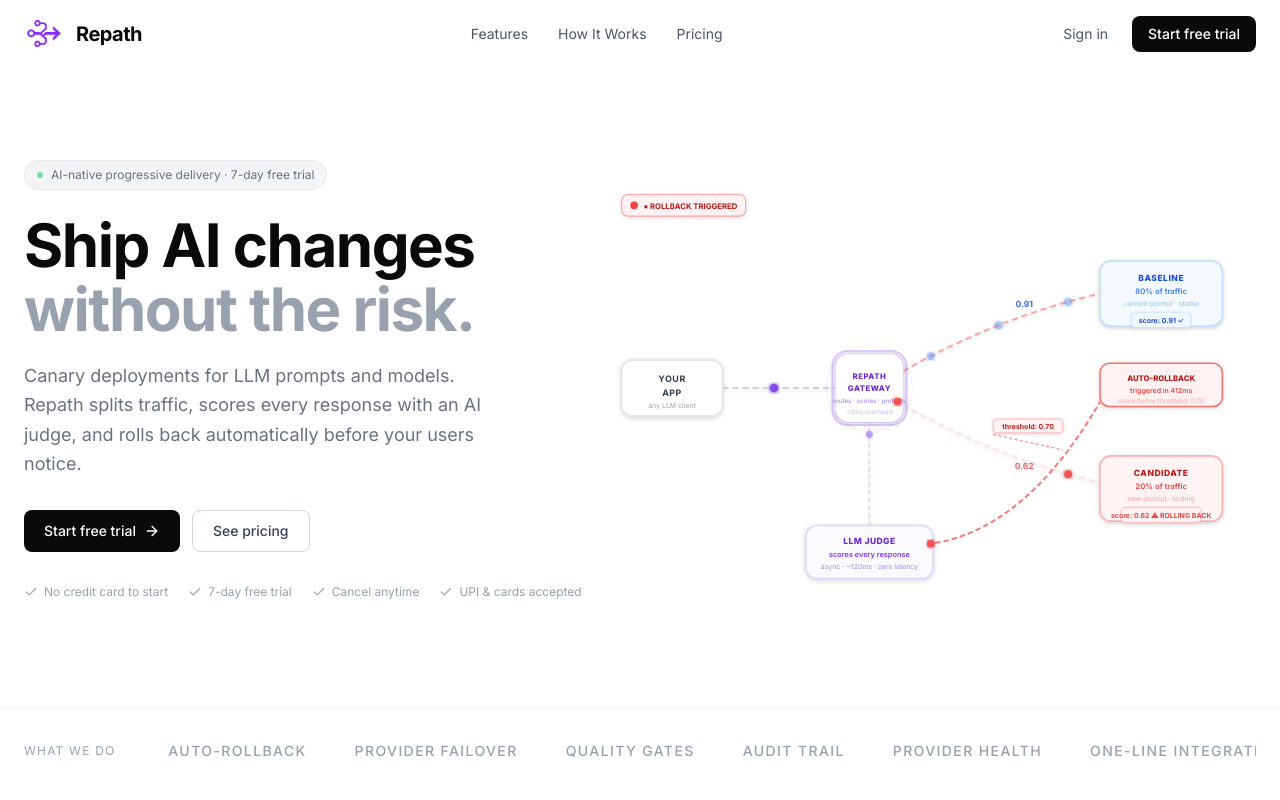
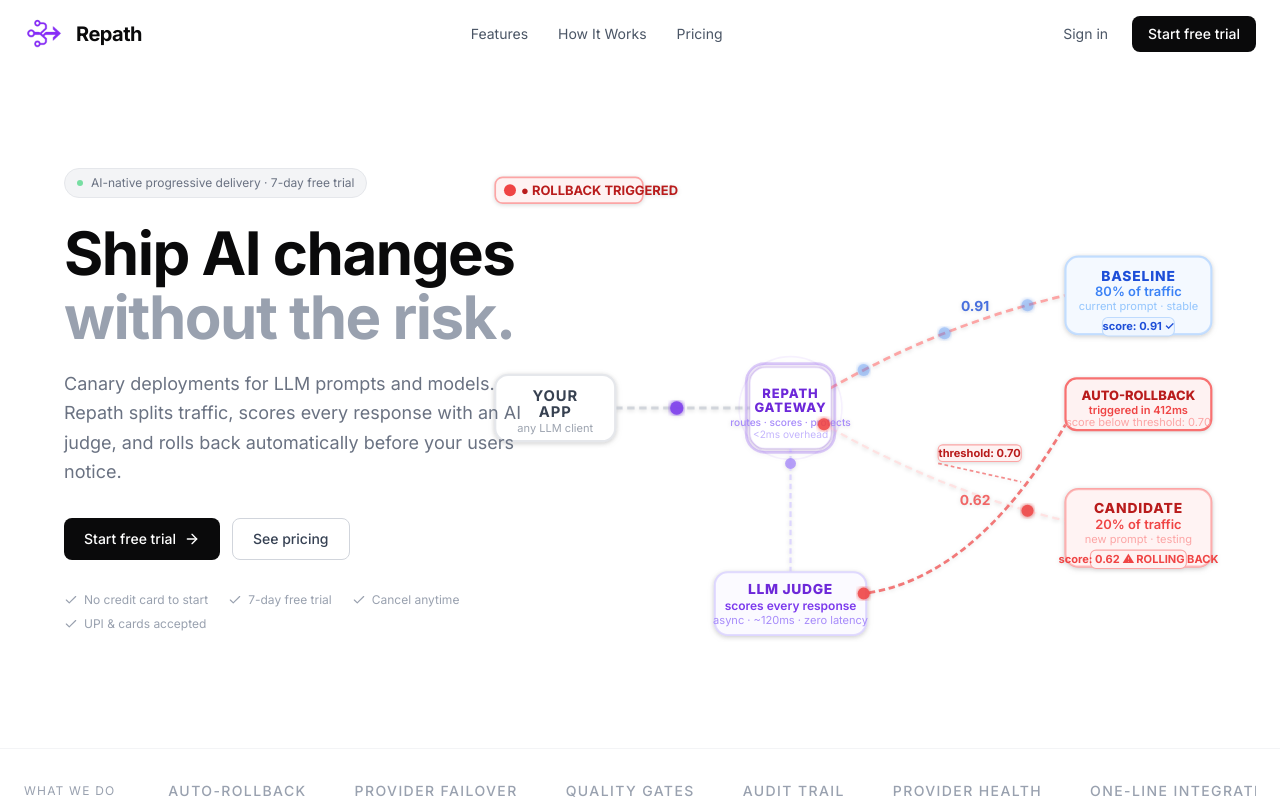
Before and after one commit to repathhq/repath, a Next.js app in the folder dashboard/: page / in a window 1280 px wide. Shown: the top 800 px of the page. Built offline with nearby package versions, Linux system fonts and the light colour scheme.

Commit message:
feat: scale hero animation 38% bigger — larger container, full-width hero, bigger dots/text/strokes

```diff
--- a/dashboard/app/page.tsx
+++ b/dashboard/app/page.tsx
@@ -300,7 +300,7 @@
   const qColor     = isRollback ? "#ef4444" : candidateQ >= 0.85 ? "#15803d" : "#b45309";
 
   return (
-    <div className="absolute right-0 top-1/2 -translate-y-1/2 w-[52%] min-w-[480px] h-[520px] pointer-events-none select-none" aria-hidden>
+    <div className="absolute right-0 top-1/2 -translate-y-1/2 w-[62%] min-w-[600px] h-[640px] pointer-events-none select-none" aria-hidden>
       <svg viewBox="0 0 860 520" fill="none" xmlns="http://www.w3.org/2000/svg" className="w-full h-full drop-shadow-sm">
         <defs>
           <filter id="glow-v"><feGaussianBlur stdDeviation="3" result="blur"/><feMerge><feMergeNode in="blur"/><feMergeNode in="SourceGraphic"/></feMerge></filter>
@@ -310,116 +310,116 @@
 
         {/* ─── Connection lines ─────────────────────────────────────────── */}
         {/* App → Gateway */}
-        <line x1="140" y1="260" x2="298" y2="260" stroke="#d1d5db" strokeWidth="2.5" strokeDasharray="8 5"/>
+        <line x1="140" y1="260" x2="298" y2="260" stroke="#d1d5db" strokeWidth="3.0" strokeDasharray="8 5"/>
 
         {/* Gateway → Baseline */}
-        <path d="M 362 245 Q 490 170 628 138" stroke={isRollback ? "#fca5a5" : "#bfdbfe"} strokeWidth="2.5" strokeDasharray="8 5" fill="none"/>
+        <path d="M 362 245 Q 490 170 628 138" stroke={isRollback ? "#fca5a5" : "#bfdbfe"} strokeWidth="3.0" strokeDasharray="8 5" fill="none"/>
 
         {/* Gateway → Candidate */}
         <path d="M 362 275 Q 490 350 628 382" stroke={isRollback ? "#fee2e2" : isShadow ? "#ddd6fe" : "#fde68a"} strokeWidth={isShadow ? "1.5" : "2.5"} strokeDasharray={isShadow ? "5 5" : "8 5"} fill="none" opacity={isShadow ? "0.7" : "1"}/>
 
         {/* Gateway → LLM Judge (down) */}
-        <line x1="330" y1="302" x2="330" y2="438" stroke="#ddd6fe" strokeWidth="2" strokeDasharray="6 4"/>
+        <line x1="330" y1="302" x2="330" y2="438" stroke="#ddd6fe" strokeWidth="2.4" strokeDasharray="6 4"/>
 
         {/* LLM Judge → Rollback arrow (only on rollback phase) */}
         {isRollback && (
-          <path d="M 382 463 Q 520 463 628 278" stroke="#ef4444" strokeWidth="2.5" strokeDasharray="7 4" fill="none" opacity="0.7"/>
+          <path d="M 382 463 Q 520 463 628 278" stroke="#ef4444" strokeWidth="3.0" strokeDasharray="7 4" fill="none" opacity="0.7"/>
         )}
 
         {/* ─── NODES ───────────────────────────────────────────────────── */}
 
         {/* YOUR APP */}
-        <rect x="10" y="224" width="130" height="72" rx="14" fill="white" stroke="#e5e7eb" strokeWidth="2" filter="url(#shadow)"/>
-        <text x="75" y="252" textAnchor="middle" fontSize="11.5" fill="#374151" fontFamily="Inter,sans-serif" fontWeight="700" letterSpacing="0.06em">YOUR</text>
-        <text x="75" y="270" textAnchor="middle" fontSize="11.5" fill="#374151" fontFamily="Inter,sans-serif" fontWeight="700" letterSpacing="0.06em">APP</text>
-        <text x="75" y="286" textAnchor="middle" fontSize="9" fill="#9ca3af" fontFamily="Inter,sans-serif">any LLM client</text>
+        <rect x="10" y="224" width="130" height="72" rx="14" fill="white" stroke="#e5e7eb" strokeWidth="2.4" filter="url(#shadow)"/>
+        <text x="75" y="252" textAnchor="middle" fontSize="16" fill="#374151" fontFamily="Inter,sans-serif" fontWeight="700" letterSpacing="0.06em">YOUR</text>
+        <text x="75" y="270" textAnchor="middle" fontSize="16" fill="#374151" fontFamily="Inter,sans-serif" fontWeight="700" letterSpacing="0.06em">APP</text>
+        <text x="75" y="286" textAnchor="middle" fontSize="12" fill="#9ca3af" fontFamily="Inter,sans-serif">any LLM client</text>
 
         {/* REPATH GATEWAY — big bold center */}
-        <rect x="282" y="212" width="96" height="96" rx="20" fill="rgba(124,58,237,0.06)" stroke="rgba(124,58,237,0.25)" strokeWidth="2.5" filter="url(#shadow)"/>
-        <rect x="286" y="216" width="88" height="88" rx="17" fill="white" stroke="rgba(124,58,237,0.12)" strokeWidth="1.5"/>
+        <rect x="282" y="212" width="96" height="96" rx="20" fill="rgba(124,58,237,0.06)" stroke="rgba(124,58,237,0.25)" strokeWidth="3.0" filter="url(#shadow)"/>
+        <rect x="286" y="216" width="88" height="88" rx="17" fill="white" stroke="rgba(124,58,237,0.12)" strokeWidth="1.8"/>
         {/* Pulsing ring */}
-        <circle cx="330" cy="260" r={52 + Math.sin(tick * 0.08) * 4} stroke="rgba(124,58,237,0.07)" strokeWidth="1.5" fill="none"/>
-        <text x="330" y="249" textAnchor="middle" fontSize="10" fill="#6d28d9" fontFamily="Inter,sans-serif" fontWeight="800" letterSpacing="0.07em">REPATH</text>
-        <text x="330" y="264" textAnchor="middle" fontSize="10" fill="#6d28d9" fontFamily="Inter,sans-serif" fontWeight="800" letterSpacing="0.07em">GATEWAY</text>
-        <text x="330" y="279" textAnchor="middle" fontSize="8" fill="#a78bfa" fontFamily="Inter,sans-serif" fontWeight="500">routes · scores · protects</text>
-        <text x="330" y="293" textAnchor="middle" fontSize="8" fill="#c4b5fd" fontFamily="Inter,sans-serif">&lt;2ms overhead</text>
+        <circle cx="330" cy="260" r={52 + Math.sin(tick * 0.08) * 4} stroke="rgba(124,58,237,0.07)" strokeWidth="1.8" fill="none"/>
+        <text x="330" y="249" textAnchor="middle" fontSize="14" fill="#6d28d9" fontFamily="Inter,sans-serif" fontWeight="800" letterSpacing="0.07em">REPATH</text>
+        <text x="330" y="264" textAnchor="middle" fontSize="14" fill="#6d28d9" fontFamily="Inter,sans-serif" fontWeight="800" letterSpacing="0.07em">GATEWAY</text>
+        <text x="330" y="279" textAnchor="middle" fontSize="11" fill="#a78bfa" fontFamily="Inter,sans-serif" fontWeight="500">routes · scores · protects</text>
+        <text x="330" y="293" textAnchor="middle" fontSize="11" fill="#c4b5fd" fontFamily="Inter,sans-serif">&lt;2ms overhead</text>
 
         {/* BASELINE node */}
-        <rect x="628" y="96" width="158" height="84" rx="14" fill="white" stroke="#bfdbfe" strokeWidth="2" filter="url(#shadow)"/>
+        <rect x="628" y="96" width="158" height="84" rx="14" fill="white" stroke="#bfdbfe" strokeWidth="2.4" filter="url(#shadow)"/>
         <rect x="628" y="96" width="158" height="84" rx="14" fill="rgba(219,234,254,0.3)" stroke="none"/>
-        <text x="707" y="122" textAnchor="middle" fontSize="11" fill="#1d4ed8" fontFamily="Inter,sans-serif" fontWeight="800" letterSpacing="0.06em">BASELINE</text>
-        <text x="707" y="139" textAnchor="middle" fontSize="10" fill="#3b82f6" fontFamily="Inter,sans-serif" fontWeight="600">80% of traffic</text>
-        <text x="707" y="154" textAnchor="middle" fontSize="9" fill="#93c5fd" fontFamily="Inter,sans-serif">current prompt · stable</text>
+        <text x="707" y="122" textAnchor="middle" fontSize="15" fill="#1d4ed8" fontFamily="Inter,sans-serif" fontWeight="800" letterSpacing="0.06em">BASELINE</text>
+        <text x="707" y="139" textAnchor="middle" fontSize="14" fill="#3b82f6" fontFamily="Inter,sans-serif" fontWeight="600">80% of traffic</text>
+        <text x="707" y="154" textAnchor="middle" fontSize="12" fill="#93c5fd" fontFamily="Inter,sans-serif">current prompt · stable</text>
         {/* Quality badge */}
-        <rect x="668" y="162" width="78" height="20" rx="6" fill="#eff6ff" stroke="#bfdbfe" strokeWidth="1"/>
-        <text x="707" y="176" textAnchor="middle" fontSize="9" fill="#1d4ed8" fontFamily="Inter,sans-serif" fontWeight="700">score: {baselineQ.toFixed(2)} ✓</text>
+        <rect x="668" y="162" width="78" height="20" rx="6" fill="#eff6ff" stroke="#bfdbfe" strokeWidth="1.2"/>
+        <text x="707" y="176" textAnchor="middle" fontSize="12" fill="#1d4ed8" fontFamily="Inter,sans-serif" fontWeight="700">score: {baselineQ.toFixed(2)} ✓</text>
 
         {/* CANDIDATE node */}
         <rect x="628" y="348" width="158" height="84" rx="14" fill="white"
-          stroke={isRollback ? "#fca5a5" : isShadow ? "#ddd6fe" : "#fde68a"} strokeWidth="2" filter="url(#shadow)"/>
+          stroke={isRollback ? "#fca5a5" : isShadow ? "#ddd6fe" : "#fde68a"} strokeWidth="2.4" filter="url(#shadow)"/>
         <rect x="628" y="348" width="158" height="84" rx="14"
           fill={isRollback ? "rgba(254,226,226,0.4)" : isShadow ? "rgba(237,233,254,0.3)" : "rgba(254,243,199,0.3)"} stroke="none"/>
-        <text x="707" y="374" textAnchor="middle" fontSize="11"
+        <text x="707" y="374" textAnchor="middle" fontSize="15"
           fill={isRollback ? "#b91c1c" : isShadow ? "#6d28d9" : "#b45309"} fontFamily="Inter,sans-serif" fontWeight="800" letterSpacing="0.06em">
           {isShadow ? "SHADOW" : "CANDIDATE"}
         </text>
-        <text x="707" y="391" textAnchor="middle" fontSize="10"
+        <text x="707" y="391" textAnchor="middle" fontSize="14"
           fill={isRollback ? "#ef4444" : isShadow ? "#7c3aed" : "#d97706"} fontFamily="Inter,sans-serif" fontWeight="600">
           {isShadow ? "parallel · no user impact" : "20% of traffic"}
         </text>
-        <text x="707" y="406" textAnchor="middle" fontSize="9"
+        <text x="707" y="406" textAnchor="middle" fontSize="12"
           fill={isRollback ? "#fca5a5" : isShadow ? "#a78bfa" : "#fbbf24"} fontFamily="Inter,sans-serif">
           {isShadow ? "shadow test · comparing" : "new prompt · testing"}
         </text>
         {/* Quality badge */}
         <rect x="655" y="414" width="104" height="20" rx="6"
           fill={isRollback ? "#fef2f2" : isShadow ? "#f5f3ff" : "#fffbeb"}
-          stroke={isRollback ? "#fca5a5" : isShadow ? "#ddd6fe" : "#fde68a"} strokeWidth="1"/>
-        <text x="707" y="428" textAnchor="middle" fontSize="9"
+          stroke={isRollback ? "#fca5a5" : isShadow ? "#ddd6fe" : "#fde68a"} strokeWidth="1.2"/>
+        <text x="707" y="428" textAnchor="middle" fontSize="12"
           fill={qColor} fontFamily="Inter,sans-serif" fontWeight="700">
           score: {candidateQ.toFixed(2)} {isRollback ? "⚠ ROLLING BACK" : isShadow ? "● COMPARING" : "→ ADVANCING"}
         </text>
 
         {/* LLM JUDGE node */}
-        <rect x="248" y="438" width="164" height="68" rx="14" fill="white" stroke="#ddd6fe" strokeWidth="2" filter="url(#shadow)"/>
+        <rect x="248" y="438" width="164" height="68" rx="14" fill="white" stroke="#ddd6fe" strokeWidth="2.4" filter="url(#shadow)"/>
         <rect x="248" y="438" width="164" height="68" rx="14" fill="rgba(237,233,254,0.25)" stroke="none"/>
-        <text x="330" y="462" textAnchor="middle" fontSize="11" fill="#6d28d9" fontFamily="Inter,sans-serif" fontWeight="800" letterSpacing="0.05em">LLM JUDGE</text>
-        <text x="330" y="479" textAnchor="middle" fontSize="9.5" fill="#7c3aed" fontFamily="Inter,sans-serif" fontWeight="600">scores every response</text>
-        <text x="330" y="494" textAnchor="middle" fontSize="9" fill="#a78bfa" fontFamily="Inter,sans-serif">async · ~120ms · zero latency</text>
+        <text x="330" y="462" textAnchor="middle" fontSize="15" fill="#6d28d9" fontFamily="Inter,sans-serif" fontWeight="800" letterSpacing="0.05em">LLM JUDGE</text>
+        <text x="330" y="479" textAnchor="middle" fontSize="13" fill="#7c3aed" fontFamily="Inter,sans-serif" fontWeight="600">scores every response</text>
+        <text x="330" y="494" textAnchor="middle" fontSize="12" fill="#a78bfa" fontFamily="Inter,sans-serif">async · ~120ms · zero latency</text>
 
         {/* AUTO-ROLLBACK banner — only when rollback phase */}
         {isRollback && (
           <>
-            <rect x="628" y="228" width="158" height="56" rx="12" fill="#fef2f2" stroke="#f87171" strokeWidth="2"/>
-            <text x="707" y="251" textAnchor="middle" fontSize="10" fill="#b91c1c" fontFamily="Inter,sans-serif" fontWeight="800">AUTO-ROLLBACK</text>
-            <text x="707" y="266" textAnchor="middle" fontSize="9" fill="#ef4444" fontFamily="Inter,sans-serif" fontWeight="600">triggered in 412ms</text>
-            <text x="707" y="279" textAnchor="middle" fontSize="8.5" fill="#fca5a5" fontFamily="Inter,sans-serif">score below threshold: 0.70</text>
+            <rect x="628" y="228" width="158" height="56" rx="12" fill="#fef2f2" stroke="#f87171" strokeWidth="2.4"/>
+            <text x="707" y="251" textAnchor="middle" fontSize="14" fill="#b91c1c" fontFamily="Inter,sans-serif" fontWeight="800">AUTO-ROLLBACK</text>
+            <text x="707" y="266" textAnchor="middle" fontSize="12" fill="#ef4444" fontFamily="Inter,sans-serif" fontWeight="600">triggered in 412ms</text>
+            <text x="707" y="279" textAnchor="middle" fontSize="12" fill="#fca5a5" fontFamily="Inter,sans-serif">score below threshold: 0.70</text>
           </>
         )}
 
         {/* SHADOW MODE label */}
         {isShadow && (
-          <rect x="628" y="228" width="158" height="56" rx="12" fill="#f5f3ff" stroke="#c4b5fd" strokeWidth="2">
+          <rect x="628" y="228" width="158" height="56" rx="12" fill="#f5f3ff" stroke="#c4b5fd" strokeWidth="2.4">
             <animate attributeName="opacity" values="1;0.6;1" dur="2s" repeatCount="indefinite"/>
           </rect>
         )}
         {isShadow && (
           <>
-            <text x="707" y="251" textAnchor="middle" fontSize="10" fill="#6d28d9" fontFamily="Inter,sans-serif" fontWeight="800">SHADOW MODE</text>
-            <text x="707" y="266" textAnchor="middle" fontSize="9" fill="#7c3aed" fontFamily="Inter,sans-serif" fontWeight="600">zero user impact</text>
-            <text x="707" y="279" textAnchor="middle" fontSize="8.5" fill="#a78bfa" fontFamily="Inter,sans-serif">evaluating before expose</text>
+            <text x="707" y="251" textAnchor="middle" fontSize="14" fill="#6d28d9" fontFamily="Inter,sans-serif" fontWeight="800">SHADOW MODE</text>
+            <text x="707" y="266" textAnchor="middle" fontSize="12" fill="#7c3aed" fontFamily="Inter,sans-serif" fontWeight="600">zero user impact</text>
+            <text x="707" y="279" textAnchor="middle" fontSize="12" fill="#a78bfa" fontFamily="Inter,sans-serif">evaluating before expose</text>
           </>
         )}
 
         {/* ─── Phase label (top-left of animation) ───────────────────── */}
         <rect x="10" y="10" width={phase === "routing" ? 148 : phase === "rollback" ? 160 : 148} height="28" rx="8"
           fill={isRollback ? "#fef2f2" : isShadow ? "#f5f3ff" : "#f0fdf4"}
-          stroke={isRollback ? "#fca5a5" : isShadow ? "#ddd6fe" : "#86efac"} strokeWidth="1.5"/>
-        <circle cx="26" cy="24" r="5"
+          stroke={isRollback ? "#fca5a5" : isShadow ? "#ddd6fe" : "#86efac"} strokeWidth="1.8"/>
+        <circle cx="26" cy="24" r="6.5"
           fill={isRollback ? "#ef4444" : isShadow ? "#7c3aed" : "#16a34a"}>
           <animate attributeName="r" values="5;6.5;5" dur="1.4s" repeatCount="indefinite"/>
         </circle>
-        <text x="38" y="29" fontSize="10" fill={isRollback ? "#b91c1c" : isShadow ? "#6d28d9" : "#15803d"} fontFamily="Inter,sans-serif" fontWeight="700">
+        <text x="38" y="29" fontSize="14" fill={isRollback ? "#b91c1c" : isShadow ? "#6d28d9" : "#15803d"} fontFamily="Inter,sans-serif" fontWeight="700">
           {isRollback ? "● ROLLBACK TRIGGERED" : isShadow ? "● SHADOW TESTING" : "● CANARY ROUTING LIVE"}
         </text>
 
@@ -431,7 +431,7 @@
           if (t > 0.45) return null;
           const nt = t / 0.45;
           return (
-            <circle key={`m${i}`} cx={lerp(140, 298, nt)} cy={260} r="5.5" fill="#7c3aed" filter="url(#glow-v)" opacity={0.9}/>
+            <circle key={`m${i}`} cx={lerp(140, 298, nt)} cy={260} r="7.2" fill="#7c3aed" filter="url(#glow-v)" opacity={0.9}/>
           );
         })}
 
@@ -441,7 +441,7 @@
           if (t < 0.35 || t > 0.95) return null;
           const nt = (t - 0.35) / 0.6;
           const p = bezier(362, 245, 490, 170, 628, 138, nt);
-          return <circle key={`bl${i}`} cx={p.x} cy={p.y} r="5" fill="#3b82f6" filter="url(#glow-b)" opacity={isRollback ? 0.4 : 0.9}/>;
+          return <circle key={`bl${i}`} cx={p.x} cy={p.y} r="6.5" fill="#3b82f6" filter="url(#glow-b)" opacity={isRollback ? 0.4 : 0.9}/>;
         })}
 
         {/* Candidate dots (amber/red — 2 dots = 20%) */}
@@ -450,7 +450,7 @@
           if (t < 0.35 || t > 0.95) return null;
           const nt = (t - 0.35) / 0.6;
           const p = bezier(362, 275, 490, 350, 628, 382, nt);
-          return <circle key={`c${i}`} cx={p.x} cy={p.y} r="5" fill={isRollback ? "#ef4444" : "#f59e0b"} filter="url(#glow-b)" opacity={0.9}/>;
+          return <circle key={`c${i}`} cx={p.x} cy={p.y} r="6.5" fill={isRollback ? "#ef4444" : "#f59e0b"} filter="url(#glow-b)" opacity={0.9}/>;
         })}
 
         {/* Shadow dots (violet, dashed line, smaller) */}
@@ -459,7 +459,7 @@
           if (t < 0.35 || t > 0.95) return null;
           const nt = (t - 0.35) / 0.6;
           const p = bezier(362, 275, 490, 350, 628, 382, nt);
-          return <circle key={`sh${i}`} cx={p.x} cy={p.y} r="4" fill="#7c3aed" opacity={0.6}/>;
+          return <circle key={`sh${i}`} cx={p.x} cy={p.y} r="5.2" fill="#7c3aed" opacity={0.6}/>;
         })}
 
         {/* LLM Judge eval dots (violet, going down) */}
@@ -467,7 +467,7 @@
           const t = ((T + o + 0.2) % 1);
           if (t < 0.5 || t > 0.95) return null;
           const nt = (t - 0.5) / 0.45;
-          return <circle key={`e${i}`} cx={330} cy={lerp(302, 438, nt)} r="4.5" fill="#a78bfa" opacity={0.8}/>;
+          return <circle key={`e${i}`} cx={330} cy={lerp(302, 438, nt)} r="5.9" fill="#a78bfa" opacity={0.8}/>;
         })}
 
         {/* Rollback dots: Judge → back to baseline (red) */}
@@ -476,21 +476,21 @@
           if (t < 0.3 || t > 0.9) return null;
           const nt = (t - 0.3) / 0.6;
           const p = bezier(382, 463, 520, 463, 628, 278, nt);
-          return <circle key={`rb${i}`} cx={p.x} cy={p.y} r="5" fill="#ef4444" filter="url(#glow-b)" opacity={0.9}/>;
+          return <circle key={`rb${i}`} cx={p.x} cy={p.y} r="6.5" fill="#ef4444" filter="url(#glow-b)" opacity={0.9}/>;
         })}
 
         {/* ─── Score numbers floating alongside paths ─────────────────── */}
-        <text x="530" y="155" textAnchor="middle" fontSize="11" fill="#1d4ed8" fontFamily="Inter,sans-serif" fontWeight="700" opacity="0.8">0.91</text>
-        <text x="530" y="365" textAnchor="middle" fontSize="11" fill={isRollback ? "#ef4444" : "#b45309"} fontFamily="Inter,sans-serif" fontWeight="700" opacity="0.8">
+        <text x="530" y="155" textAnchor="middle" fontSize="15" fill="#1d4ed8" fontFamily="Inter,sans-serif" fontWeight="700" opacity="0.8">0.91</text>
+        <text x="530" y="365" textAnchor="middle" fontSize="15" fill={isRollback ? "#ef4444" : "#b45309"} fontFamily="Inter,sans-serif" fontWeight="700" opacity="0.8">
           {candidateQ.toFixed(2)}
         </text>
 
         {/* Threshold line on candidate path */}
         {isRollback && (
           <>
-            <line x1="490" y1="320" x2="580" y2="340" stroke="#ef4444" strokeWidth="1.5" strokeDasharray="4 3" opacity="0.6"/>
-            <rect x="490" y="300" width="90" height="18" rx="5" fill="#fef2f2" stroke="#fca5a5" strokeWidth="1"/>
-            <text x="535" y="313" textAnchor="middle" fontSize="9" fill="#b91c1c" fontFamily="Inter,sans-serif" fontWeight="700">threshold: 0.70</text>
+            <line x1="490" y1="320" x2="580" y2="340" stroke="#ef4444" strokeWidth="1.8" strokeDasharray="4 3" opacity="0.6"/>
+            <rect x="490" y="300" width="90" height="18" rx="5" fill="#fef2f2" stroke="#fca5a5" strokeWidth="1.2"/>
+            <text x="535" y="313" textAnchor="middle" fontSize="12" fill="#b91c1c" fontFamily="Inter,sans-serif" fontWeight="700">threshold: 0.70</text>
           </>
         )}
       </svg>
@@ -568,10 +568,10 @@
       </header>
 
       {/* ══ HERO ═════════════════════════════════════════════════════════════ */}
-      <section className="relative max-w-7xl mx-auto px-6 pt-16 pb-20 min-h-[640px] flex items-center overflow-hidden">
+      <section className="relative w-full px-8 pt-16 pb-20 min-h-[680px] flex items-center overflow-hidden">
         <HeroTrafficFlow />
 
-        <div className="relative z-10 max-w-[560px]">
+        <div className="relative z-10 max-w-[520px] ml-8">
           <div className="inline-flex items-center gap-2 px-3 py-1.5 rounded-full bg-gray-100 text-xs text-gray-500 mb-6 border border-gray-200">
             <span className="w-1.5 h-1.5 rounded-full bg-green-500 animate-pulse" />
             AI-native progressive delivery · 7-day free trial
```
